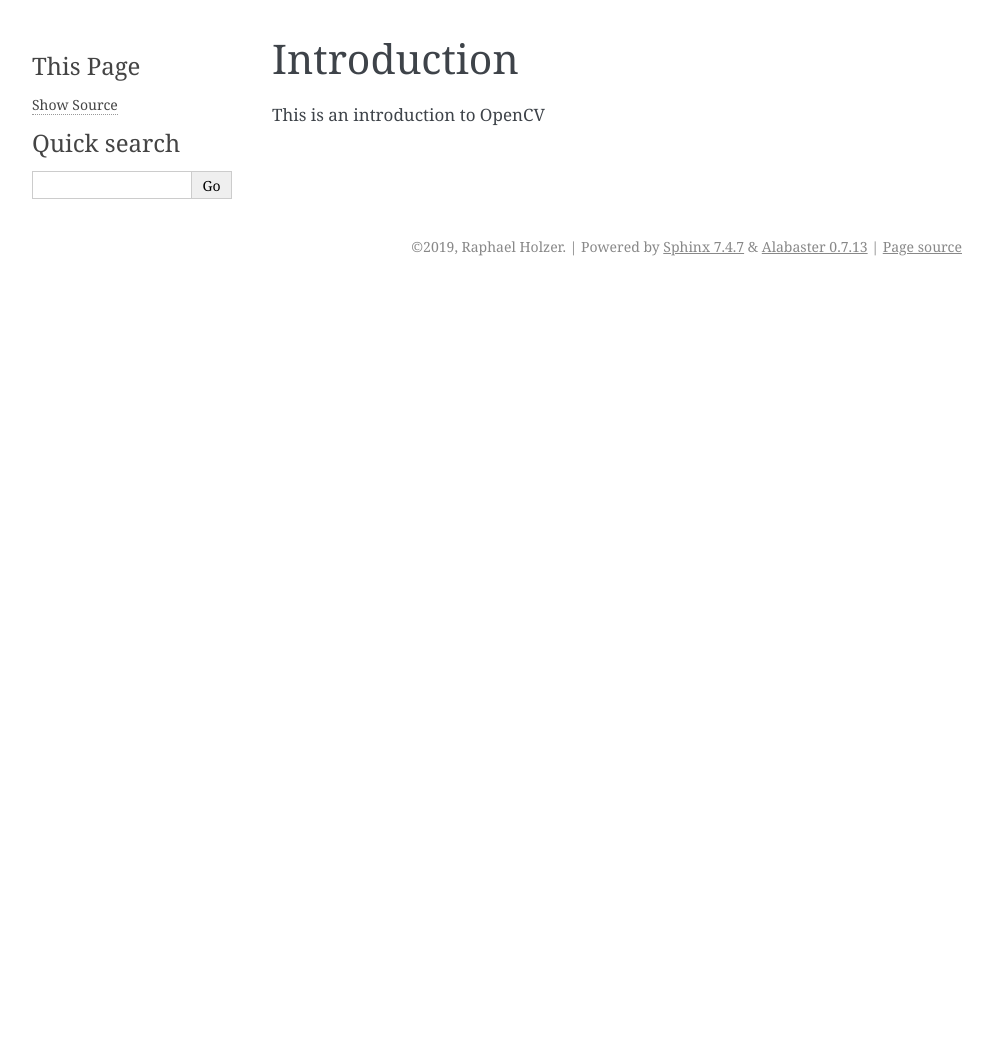
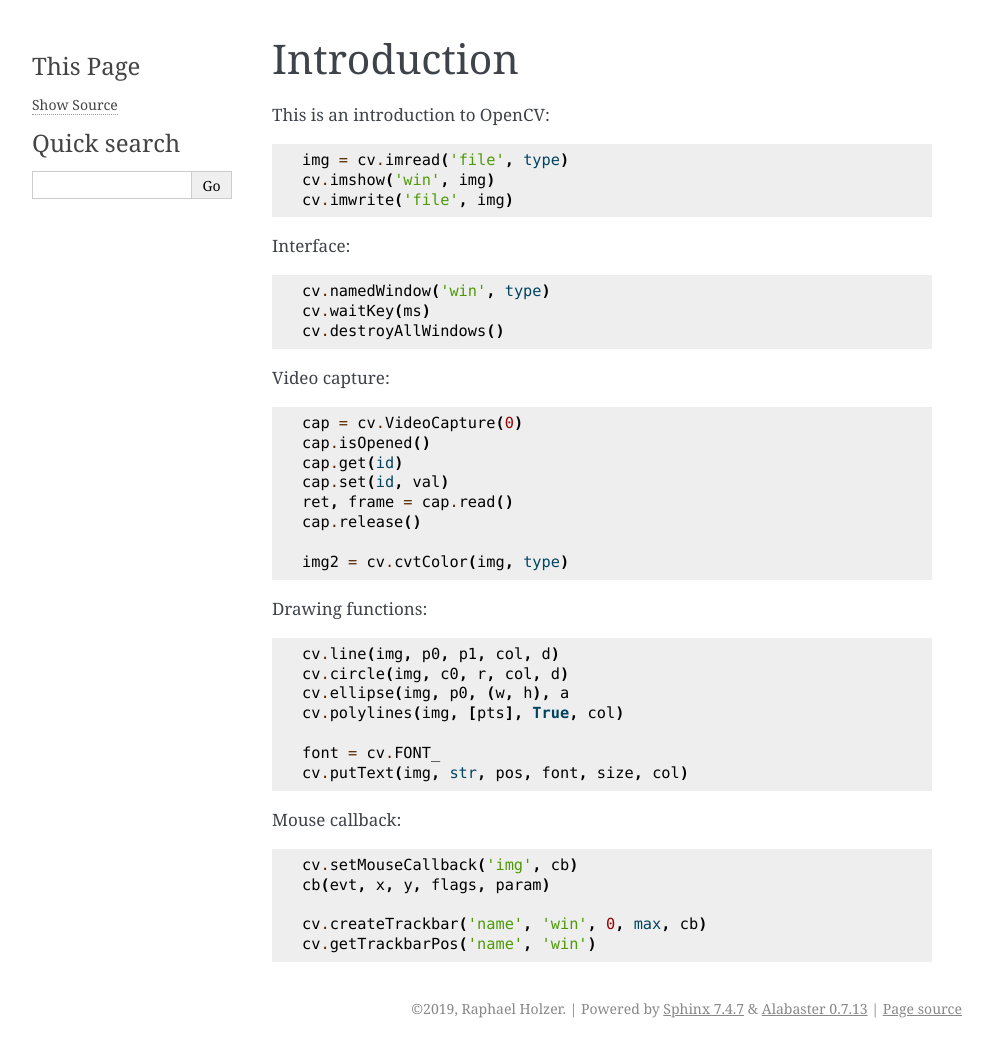
Before and after one commit to rasql/opencv-tutorial, a Sphinx documentation site: the page built from docs/intro/intro.rst, in a window 1280 px wide. Shown: the whole page, without its empty margins (148-1141 px from the left). Built offline with Sphinx 7.4.7, drawn with Linux system fonts in a browser that asks for light colours; before the commit the page ends 900 px from its top, so only the background shows below that.

Commit message:
add intro examples

```diff
--- /dev/null
+++ b/docs/intro/cvlib.py
@@ -0,0 +1 @@
+../../cvlib.py
--- /dev/null
+++ b/docs/intro/draw1.py
@@ -0,0 +1,41 @@
+import numpy as np
+import cv
+
+RED = (0, 0, 255)
+GREEN = (0, 255, 0)
+BLUE = (255, 0, 0)
+
+def track_x(x):
+    cv.line(img, (x, 0), (x, h), RED, d)
+    cv.line(img, (0, y), (w, y), RED, d)
+    cv.imshow('image',img)
+
+def track_y(y):
+    cv.line(img, (x, 0), (x, h), RED, d)
+    cv.line(img, (0, y), (w, y), RED, d)
+    cv.imshow('image',img)
+
+
+file = 'messi.jpg'
+
+# img = cv.imread(file, cv.IMREAD_GRAYSCALE)
+img0 = cv.imread(file, cv.IMREAD_COLOR)
+cv.imshow('image',img)
+
+w, h = 800, 600
+x, y = 100, 100
+d = 1
+
+cv.createTrackbar('x', 'image', x, w, track_x)
+cv.createTrackbar('y', 'image', y, h, track_y)
+cv.line(img, (x, 0), (x, h), RED, d)
+cv.line(img, (0, y), (w, y), RED, d)
+
+cv.imshow('image',img)
+
+k = cv.waitKey(0)
+
+print('key', k)
+
+cv.imwrite('messigray.png',img)
+cv.destroyAllWindows()
--- /dev/null
+++ b/docs/intro/draw2.py
@@ -0,0 +1,28 @@
+"""Draw a cross with a circle."""
+from cvlib import *
+
+w, h = 600, 300
+d = 1
+
+def cb(event, x, y, flags, param):
+    """Mouse callback function."""
+    # img = np.zeros((h, w, 3), np.uint8)
+    img = img0.copy()
+    if event == 1:
+        cv.circle(img0, (x, y), 50, BLUE, d)
+    cv.line(img, (x, 0), (x, h), RED, d)
+    cv.line(img, (0, y), (w, y), RED, d)
+    cv.circle(img, (x, y), 50, GREEN, d)
+    str = '({}, {})'.format(x, y)
+    cv.putText(img, str, (x, y), font, 1, YELLOW, 2, cv.LINE_AA)
+
+    cv.imshow('image', img)
+
+img0 = np.zeros((h, w, 3), np.uint8)
+font = cv.FONT_HERSHEY_SIMPLEX
+cv.namedWindow('image')
+cv.setMouseCallback('image', cb)
+cv.imshow('image',img0)
+
+cv.waitKey(0)
+cv.destroyAllWindows()
--- a/docs/intro/intro.rst
+++ b/docs/intro/intro.rst
@@ -1,4 +1,43 @@
 Introduction
 ============
 
-This is an introduction to OpenCV
+This is an introduction to OpenCV::
+
+    img = cv.imread('file', type)
+    cv.imshow('win', img)
+    cv.imwrite('file', img)
+
+Interface::
+
+    cv.namedWindow('win', type)
+    cv.waitKey(ms)
+    cv.destroyAllWindows()
+
+Video capture::
+
+    cap = cv.VideoCapture(0)
+    cap.isOpened()
+    cap.get(id)
+    cap.set(id, val)
+    ret, frame = cap.read()
+    cap.release()
+
+    img2 = cv.cvtColor(img, type)
+
+Drawing functions::
+
+    cv.line(img, p0, p1, col, d)
+    cv.circle(img, c0, r, col, d)
+    cv.ellipse(img, p0, (w, h), a
+    cv.polylines(img, [pts], True, col)
+
+    font = cv.FONT_
+    cv.putText(img, str, pos, font, size, col)
+
+Mouse callback::
+
+    cv.setMouseCallback('img', cb)
+    cb(evt, x, y, flags, param)
+
+    cv.createTrackbar('name', 'win', 0, max, cb)
+    cv.getTrackbarPos('name', 'win')
--- a/docs/intro/intro1.py
+++ b/docs/intro/intro1.py
@@ -1,14 +1,13 @@
-import numpy as np
-import cv2
+"""Load, show and save an image."""
+from cvlib import *
 
 # Load an color image in grayscale
-img = cv2.imread('messi.jpg',0)
-# img = cv2.imread('messi.jpg', cv2.IMREAD_COLOR)
+img = cv.imread('messi.jpg', 0)
+# img = cv.imread('messi.jpg', cv.IMREAD_COLOR)
 
-cv2.imshow('image',img)
-k = cv2.waitKey(0)
-
+cv.imshow('image', img)
+k = cv.waitKey(0)
 print('key', k)
 
-cv2.imwrite('messigray.png',img)
-cv2.destroyAllWindows()
+cv.imwrite('messigray.png', img)
+cv.destroyAllWindows()
--- a/docs/intro/intro2.py
+++ b/docs/intro/intro2.py
@@ -1,12 +1,9 @@
 """Open an image and display it with Matplotlib."""
-
-import numpy as np
-import cv2
-from matplotlib import pyplot as plt
+from cvlib import *
 
 # Load an color image in grayscale
-# img = cv2.imread('messi.jpg',cv2.IMREAD_GRAYSCALE)
-img = cv2.imread('messi.jpg', cv2.IMREAD_COLOR)
+# img = cv.imread('messi.jpg',cv.IMREAD_GRAYSCALE)
+img = cv.imread('messi.jpg', cv.IMREAD_COLOR)
 
 plt.imshow(img, cmap = 'gray', interpolation = 'bicubic')
 plt.xticks([]), plt.yticks([])  # to hide tick values on X and Y axis
--- a/docs/intro/intro3.py
+++ b/docs/intro/intro3.py
@@ -1,9 +1,8 @@
 """Capture video from camera."""
+from cvlib import *
 
-import numpy as np
-import cv2
-
-cap = cv2.VideoCapture(0)
+# print capture attributes
+cap = cv.VideoCapture(0)
 for i in range(18):
     print(i, cap.get(i))
 
@@ -12,13 +11,13 @@ while(True):
     ret, frame = cap.read()
 
     # Our operations on the frame come here
-    gray = cv2.cvtColor(frame, cv2.COLOR_BGR2GRAY)
+    gray = cv.cvtColor(frame, cv.COLOR_BGR2GRAY)
 
     # Display the resulting frame
-    cv2.imshow('frame', frame)
-    if cv2.waitKey(1) & 0xFF == ord('q'):
+    cv.imshow('frame', frame)
+    if cv.waitKey(1) & 0xFF == ord('q'):
         break
 
 # When everything done, release the capture
 cap.release()
-cv2.destroyAllWindows()
+cv.destroyAllWindows()
--- a/docs/intro/intro4.py
+++ b/docs/intro/intro4.py
@@ -1,34 +1,24 @@
 """Draw graphic elements to an image."""
-
-import numpy as np
-import cv2
+from cvlib import *
 
 def nothing(x):
     pass
 
-BLUE = (255, 0, 0)
-GREEN = (0, 255, 0)
-RED = (0, 0, 255)
-
 # Create a black image
 img = np.zeros((512,512,3), np.uint8)
-cv2.namedWindow('image')
+cv.namedWindow('image')
 
 # Draw a diagonal blue line with thickness of 5 px
-img = cv2.line(img,(0,0),(511,511),BLUE,5)
-
-img = cv2.rectangle(img,(384,0),(510,128),GREEN,3)
-
-img = cv2.circle(img,(447,63), 63, RED, -1)
+img = cv.line(img,(0,0),(511,511),BLUE,5)
+img = cv.rectangle(img,(384,0),(510,128),GREEN,3)
+img = cv.circle(img,(447,63), 63, RED, -1)
 
 # create trackbars for color change
+cv.createTrackbar('R','image',0,255,nothing)
+cv.createTrackbar('G','image',0,255,nothing)
+cv.createTrackbar('B','image',0,255,nothing)
+cv.createButton('Button', nothing)
+cv.imshow('image',img)
 
-cv2.createTrackbar('R','image',0,255,nothing)
-cv2.createTrackbar('G','image',0,255,nothing)
-cv2.createTrackbar('B','image',0,255,nothing)
-cv2.createButton('Button', nothing)
-cv2.imshow('image',img)
-
-
-k = cv2.waitKey(0)
-cv2.destroyAllWindows()
+cv.waitKey(0)
+cv.destroyAllWindows()
--- a/docs/intro/intro5.py
+++ b/docs/intro/intro5.py
@@ -3,9 +3,8 @@
 # import the necessary packages
 from tkinter import *
 from tkinter import filedialog
-from PIL import Image
-from PIL import ImageTk
-import cv2
+from PIL import Image, ImageTk
+import cv2 as cv
 
 def select_image():
 	# grab a reference to the image panels
@@ -19,13 +18,13 @@ def select_image():
 	if len(path) > 0:
 		# load the image from disk, convert it to grayscale, and detect
 		# edges in it
-		image = cv2.imread(path)
-		gray = cv2.cvtColor(image, cv2.COLOR_BGR2GRAY)
-		edged = cv2.Canny(gray, 50, 100)
+		image = cv.imread(path)
+		gray = cv.cvtColor(image, cv.COLOR_BGR2GRAY)
+		edged = cv.Canny(gray, 50, 100)
 
 		# OpenCV represents images in BGR order; however PIL represents
 		# images in RGB order, so we need to swap the channels
-		image = cv2.cvtColor(image, cv2.COLOR_BGR2RGB)
+		image = cv.cvtColor(image, cv.COLOR_BGR2RGB)
 
 		# convert the images to PIL format...
 		image = Image.fromarray(image)
--- a/docs/intro/intro6.py
+++ b/docs/intro/intro6.py
@@ -1,18 +1,20 @@
-import cv2
-import numpy as np
+"""Draw blue circles upon mouse double click."""
+from cvlib import *
+
+w, h = 600, 300
 
 # mouse callback function
-def draw_circle(event,x,y,flags,param):
-    if event == cv2.EVENT_LBUTTONDBLCLK:
-        cv2.circle(img,(x,y),100,(255,0,0),-1)
+def draw_circle(event, x, y, flags, param):
+    if event == cv.EVENT_LBUTTONDBLCLK:
+        cv.circle(img, (x, y), 50, BLUE, -1)
 
 # Create a black image, a window and bind the function to window
-img = np.zeros((512,512,3), np.uint8)
-cv2.namedWindow('image')
-cv2.setMouseCallback('image',draw_circle)
+img = np.zeros((h, w, 3), np.uint8)
+cv.namedWindow('image')
+cv.setMouseCallback('image', draw_circle)
 
 while(1):
-    cv2.imshow('image',img)
-    if cv2.waitKey(20) & 0xFF == 27:
+    cv.imshow('image', img)
+    if cv.waitKey(20) & 0xFF == 27:
         break
-cv2.destroyAllWindows()
+cv.destroyAllWindows()
--- a/docs/intro/intro7.py
+++ b/docs/intro/intro7.py
@@ -1,42 +1,43 @@
-import cv2
-import numpy as np
+"""Draw circles and rectangles with the mouse."""
+from cvlib import *
 
 drawing = False # true if mouse is pressed
 mode = True # if True, draw rectangle. Press 'm' to toggle to curve
-ix,iy = -1,-1
+ix, iy = -1, -1
+w, h = 600, 300
 
 # mouse callback function
-def draw_circle(event,x,y,flags,param):
-    global ix,iy,drawing,mode
+def draw_circle(event, x, y, flags, param):
+    global ix, iy, drawing, mode
 
-    if event == cv2.EVENT_LBUTTONDOWN:
+    if event == cv.EVENT_LBUTTONDOWN:
         drawing = True
-        ix,iy = x,y
+        ix, iy = x, y
 
-    elif event == cv2.EVENT_MOUSEMOVE:
+    elif event == cv.EVENT_MOUSEMOVE:
         if drawing == True:
             if mode == True:
-                cv2.rectangle(img,(ix,iy),(x,y),(0,255,0),-1)
+                cv.rectangle(img, (ix, iy), (x, y), GREEN, -1)
             else:
-                cv2.circle(img,(x,y),5,(0,0,255),-1)
+                cv.circle(img, (x, y), 5, RED, -1)
 
-    elif event == cv2.EVENT_LBUTTONUP:
+    elif event == cv.EVENT_LBUTTONUP:
         drawing = False
         if mode == True:
-            cv2.rectangle(img,(ix,iy),(x,y),(0,255,0),-1)
+            cv.rectangle(img, (ix, iy), (x, y), GREEN, -1)
         else:
-            cv2.circle(img,(x,y),5,(0,0,255),-1)
+            cv.circle(img, (x, y), 5, RED, -1)
 
-img = np.zeros((512,512,3), np.uint8)
-cv2.namedWindow('image')
-cv2.setMouseCallback('image',draw_circle)
+img = np.zeros((h, w, 3), np.uint8)
+cv.namedWindow('image')
+cv.setMouseCallback('image',draw_circle)
 
 while(1):
-    cv2.imshow('image',img)
-    k = cv2.waitKey(1) & 0xFF
+    cv.imshow('image',img)
+    k = cv.waitKey(1) & 0xFF
     if k == ord('m'):
         mode = not mode
     elif k == 27:
         break
 
-cv2.destroyAllWindows()
+cv.destroyAllWindows()
--- /dev/null
+++ b/docs/intro/intro8.py
@@ -0,0 +1,38 @@
+"""Use trackbars to define RGB color."""
+from cvlib import *
+
+def cb(x):
+    """callback function."""
+    pass
+
+# Create a black image, a window
+img = np.zeros((300,512,3), np.uint8)
+cv.namedWindow('image')
+
+# create trackbars for color change
+cv.createTrackbar('R', 'image', 0, 255, cb)
+cv.createTrackbar('G', 'image', 0, 255, cb)
+cv.createTrackbar('B', 'image', 0, 255, cb)
+
+# create switch for ON/OFF functionality
+switch = '0 : OFF \n1 : ON'
+cv.createTrackbar(switch, 'image', 0, 1, cb)
+
+while(1):
+    cv.imshow('image',img)
+    k = cv.waitKey(1) & 0xFF
+    if k == 27:
+        break
+
+    # get current positions of four trackbars
+    r = cv.getTrackbarPos('R', 'image')
+    g = cv.getTrackbarPos('G', 'image')
+    b = cv.getTrackbarPos('B', 'image')
+    s = cv.getTrackbarPos(switch, 'image')
+
+    if s == 0:
+        img[:] = 0
+    else:
+        img[:] = [b,g,r]
+
+cv.destroyAllWindows()
--- /dev/null
+++ b/docs/requirements.txt
@@ -0,0 +1,2 @@
+numpy
+opencv-python
```
Also changed, not shown: cvlib.py (added, +19 -0 lines), docs/intro/image_screenshot_03.06.2019.png (added), docs/intro/intro6.png (added), docs/intro/intro7.png (added).
